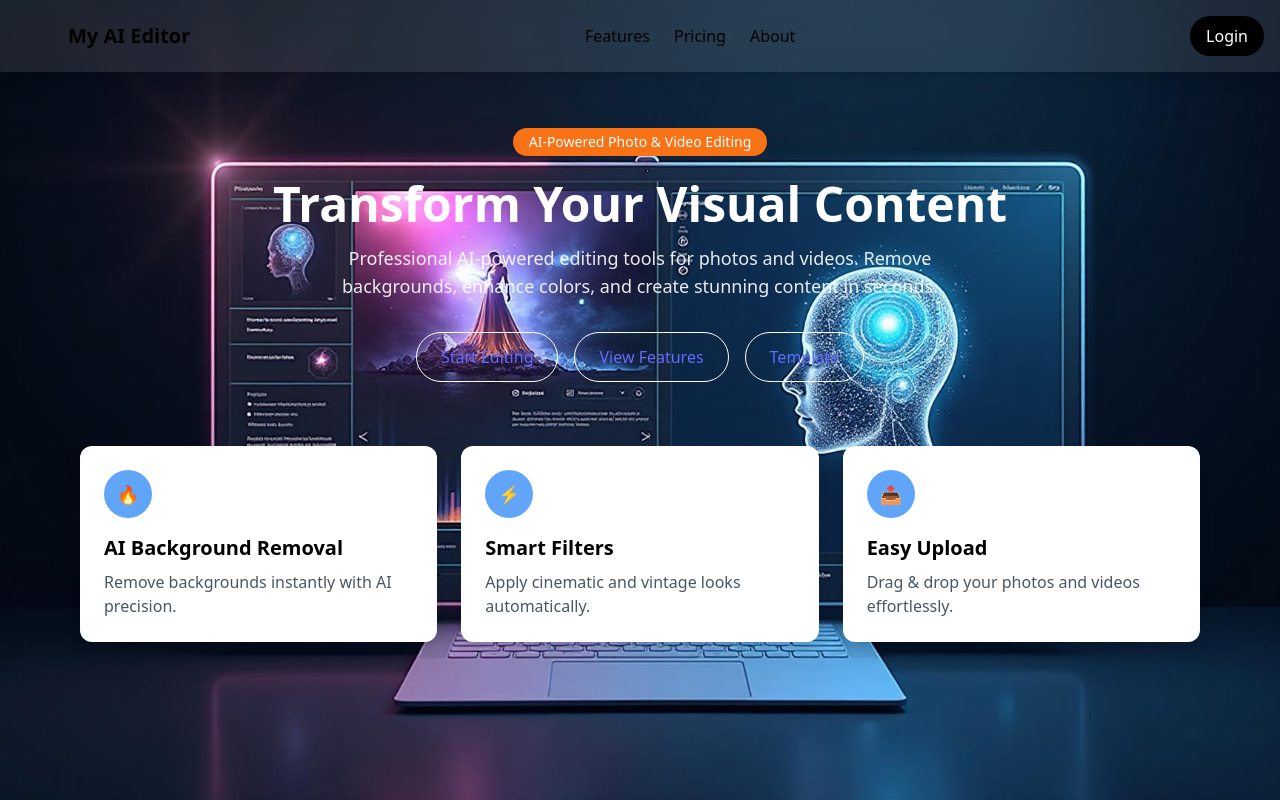
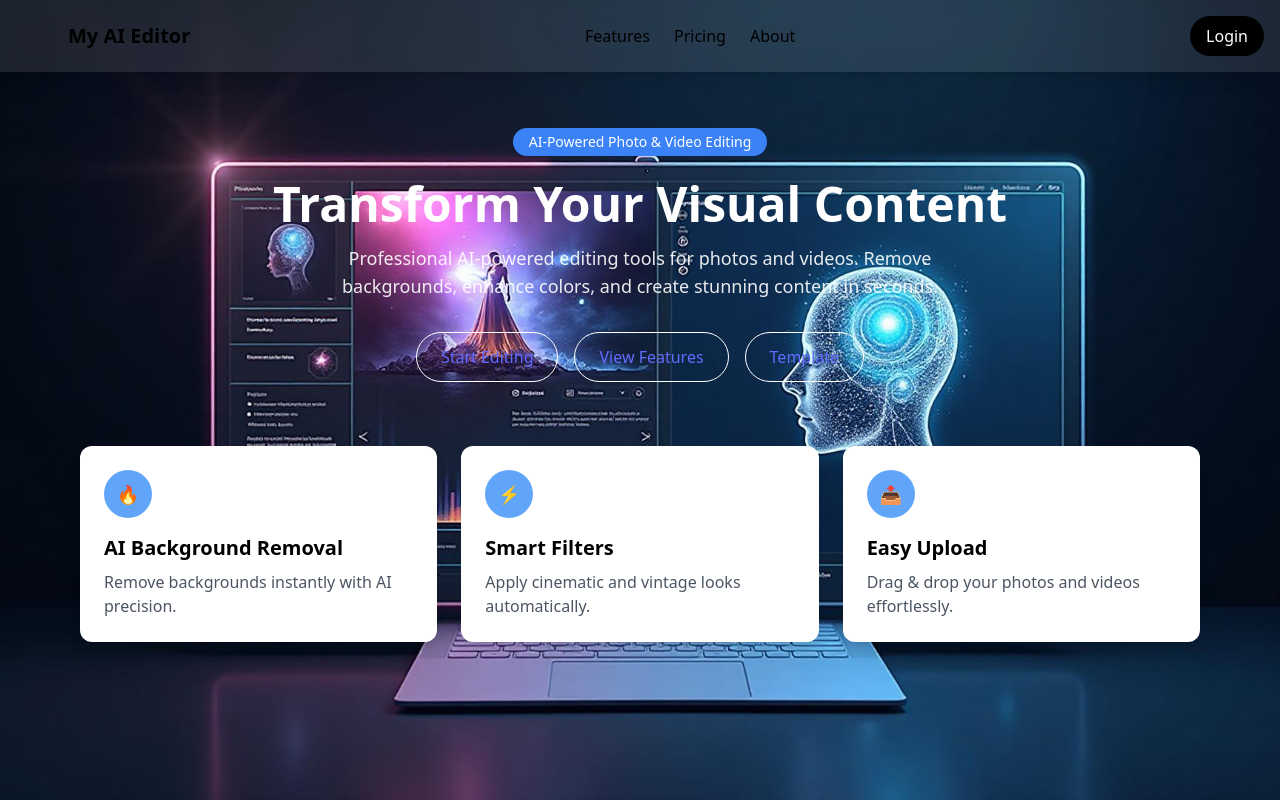
Before and after one commit to aleckurser/my-ai-editor, a React (Vite) app: page / in a window 1280 px wide. Built offline with nearby package versions, Linux system fonts and the light colour scheme; no server answers.

Commit message:
Add new files and folders

```diff
--- a/src/components/Hero.tsx
+++ b/src/components/Hero.tsx
@@ -3,7 +3,7 @@ import React from 'react'
 export default function Hero() {
   return (
     <section className="text-center pt-32 px-4">
-      <span className="inline-flex items-center gap-2 bg-orange-500 px-4 py-1 rounded-full text-sm">
+      <span className="inline-flex items-center gap-2 bg-blue-500 px-4 py-1 rounded-full text-sm">
         AI-Powered Photo & Video Editing
       </span>
 
```
